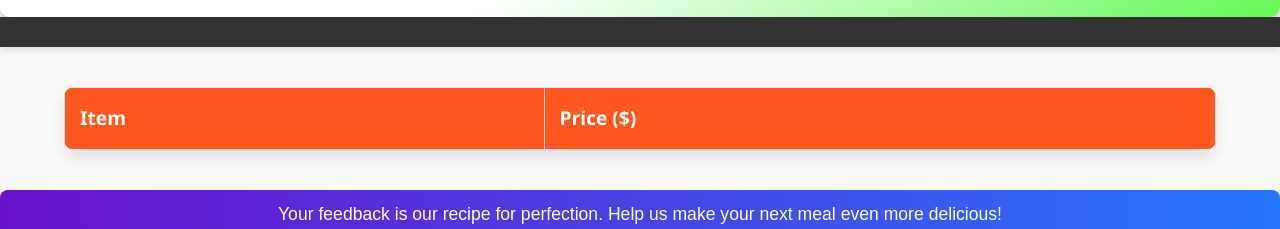
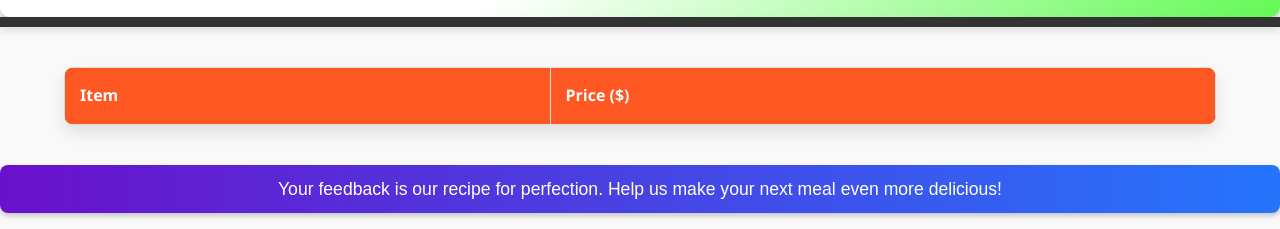
Before and after one commit to sadinenisrinivasarao/Desi-Babai-Menu, a website: page frontend/index.html in a window 1280 px wide. Shown: the part 505-734 px from the top of the page. Drawn offline with Linux system fonts and the light colour scheme; no server answers.

Commit message:
CSS update

```diff
--- a/frontend/index.css
+++ b/frontend/index.css
@@ -20,12 +20,11 @@ h1 {
 .tabs {
     display: flex;
     justify-content: center;
-    gap: 20px;
-    padding: 15px;
+    gap: 10px;
+    padding: 5px;
     background-color: #333;
     box-shadow: 0 4px 6px rgba(0, 0, 0, 0.1);
     flex-wrap: wrap;
-    /* Ensures wrapping on smaller screens */
 }
 
 .tab {
@@ -74,7 +73,7 @@ td {
 th {
     background-color: #ff5722;
     color: white;
-    font-size: 1.2rem;
+    font-size: 1rem;
 }
 
 td {
@@ -84,7 +83,7 @@ td {
 }
 
 tr:nth-child(even) {
-    background-color: #f9f9f9;
+    background-color: #fff6c5;
 }
 
 tr:hover {
```
